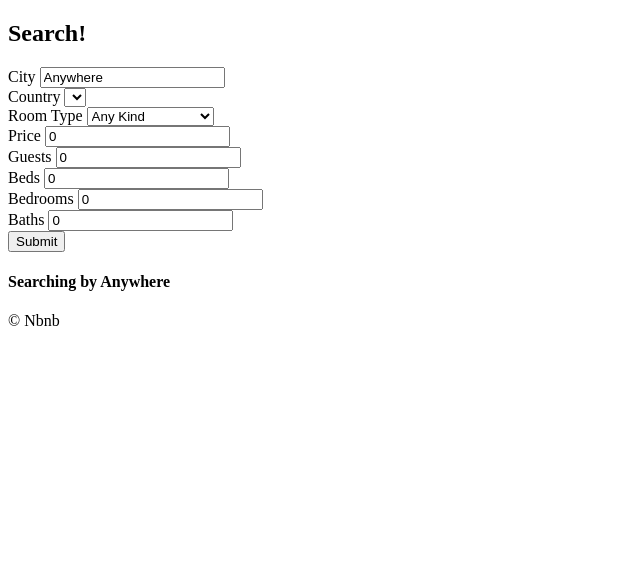
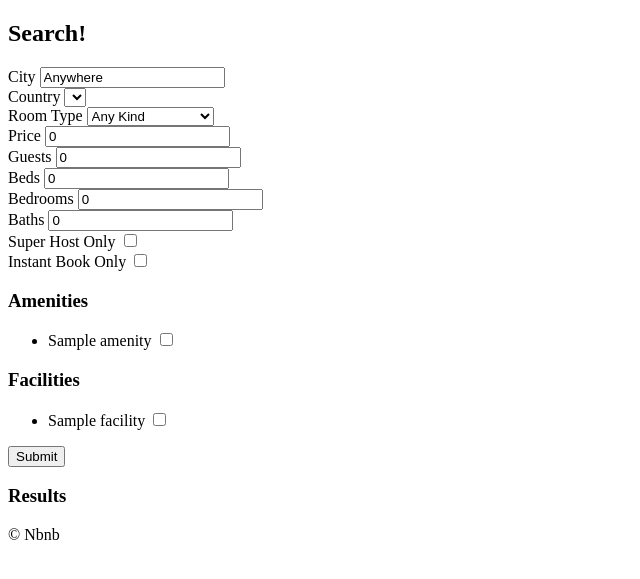
Before and after one commit to moondive-cinema/airbnb-clone, a Django app: page /rooms/search/ in a window 1280 px wide. Shown: the part 60-639 px from the top of the page, without its empty margins (0-640 px from the left). Run offline with Django 3.2, Linux system fonts and the light colour scheme; tables that the repository leaves empty hold one stand-in row (values such as "Sample post"); lists and menus that the app fills with data are empty.

Commit message:
rooms search.html and views.py filter done with function based views

```diff
--- a/rooms/views.py
+++ b/rooms/views.py
@@ -1,4 +1,3 @@
-from multiprocessing import BoundedSemaphore
 from django.views.generic import ListView, DetailView
 
 # from django.http import Http404
@@ -38,16 +37,19 @@
 
 
 def search(request):
-    city = request.GET.get("city", "anywhere")
+    city = request.GET.get("city", "Anywhere")
     city = str.capitalize(city)
     country = request.GET.get("country", "KR")
     room_type = int(request.GET.get("room_type", 0))
-    room_types = models.RoomType.objects.all()
     price = int(request.GET.get("price", 0))
     guests = int(request.GET.get("guests", 0))
     beds = int(request.GET.get("beds", 0))
     bedrooms = int(request.GET.get("bedrooms", 0))
     baths = int(request.GET.get("baths", 0))
+    instant = bool(request.GET.get("instant", False))
+    superhost = bool(request.GET.get("superhost", False))
+    checked_amenities = request.GET.getlist("amenities")
+    checked_facilities = request.GET.getlist("facilities")
 
     form = {
         "city": city,
@@ -58,11 +60,66 @@
         "beds": beds,
         "bedrooms": bedrooms,
         "baths": baths,
+        "instant": instant,
+        "superhost": superhost,
+        "checked_amenities": checked_amenities,
+        "checked_facilities": checked_facilities,
     }
-    choices = {"countries": countries, "room_types": room_types}
+
+    room_types = models.RoomType.objects.all()
+    amenities = models.Amenity.objects.all()
+    facilities = models.Facility.objects.all()
+
+    choices = {
+        "countries": countries,
+        "room_types": room_types,
+        "amenities": amenities,
+        "facilities": facilities,
+    }
+
+    filter_args = {}
+
+    if city != "Anywhere":
+        filter_args["city__contains"] = city
+
+    filter_args["country"] = country
+
+    if room_type != 0:
+        filter_args["room_type__pk"] = room_type
+
+    if price != 0:
+        filter_args["price__lte"] = price
+
+    if guests != 0:
+        filter_args["guests__gte"] = guests
+
+    if bedrooms != 0:
+        filter_args["bedrooms__gte"] = bedrooms
+
+    if beds != 0:
+        filter_args["beds__gte"] = beds
+
+    if baths != 0:
+        filter_args["baths__gte"] = baths
+
+    if instant is True:
+        filter_args["instant"] = True
+
+    if superhost is True:
+        filter_args["superhost"] = True
+
+    if len(checked_amenities) > 0:
+        for amenity_pk in checked_amenities:
+            filter_args["amenities__pk"] = int(amenity_pk)
+
+    if len(checked_facilities) > 0:
+        for facility_pk in checked_facilities:
+            filter_args["facilities__pk"] = int(facility_pk)
+
+    rooms = models.Room.objects.filter(**filter_args)
 
     return render(
         request,
         "rooms/search.html",
-        {**form, **choices},
+        {**form, **choices, "rooms": rooms},
     )
--- a/templates/rooms/search.html
+++ b/templates/rooms/search.html
@@ -60,9 +60,55 @@
             <label for="baths">Baths</label>
             <input id="baths" type="number" value={{baths}} name="baths" placeholder="Baths" />
         </div>
+        <div>
+            <label for="superhost">Super Host Only</label>
+            <input id="superhost" type="checkbox" name="superhost"
+                {% if superhost %} checked {% endif %}/>
+        <div>
+            <label for="instant">Instant Book Only</label>
+            <input id="instant" type="checkbox" name="instant"
+                {% if instant %} checked {% endif %}/>
+        </div>
+        <div>
+            <h3>Amenities</h3>
+            <ul>
+                {% for amenity in amenities %}
+                <li>
+                    <label for="amenity_{{amenity.pk}}"> {{amenity.name}} </label>
+                    <input id=""amenity_{{amenity.pk}}"
+                        name="amenities"
+                        type="checkbox"
+                        value={{amenity.pk}}
+                        {% if amenity.pk|slugify in checked_amenities %} checked {% endif %} />
+                </li>
+                {% endfor %}
+            </ul>
+        </div>
+        <div>
+            <h3>Facilities</h3>
+            <ul>
+                {% for facility in facilities %}
+                <li>
+                    <label for="facility_{{facility.pk}}"> {{facility.name}} </label>
+                    <input id="facility_{{facility.pk}}"
+                        name="facilities"
+                        type="checkbox"
+                        value={{facility.pk}}
+                        {% if facility.pk|slugify in checked_facilities %} checked {% endif %} />
+                </li>
+                {% endfor %}
+
+            </ul>
+        </div>
         <button>Submit</button>
     </form>
 
-    <h4>Searching by {{city}}</h4>
+    <h3>Results</h3>
+
+
+    {% for room in rooms %}
+        <h3>{{room.name}}</h3>
+    {% endfor %}
+
 
 {% endblock content %}
```
